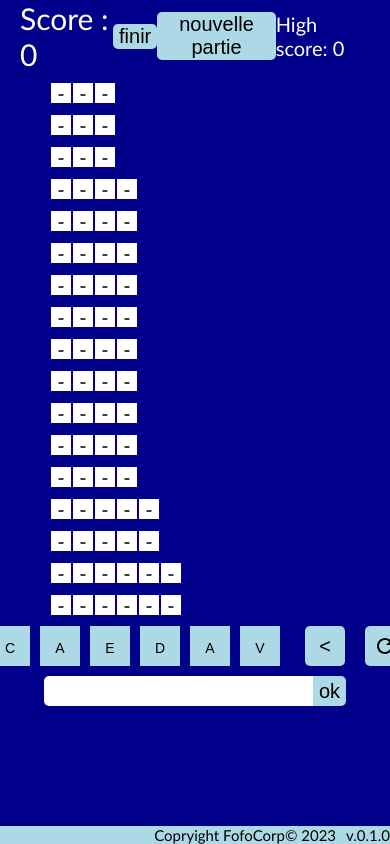
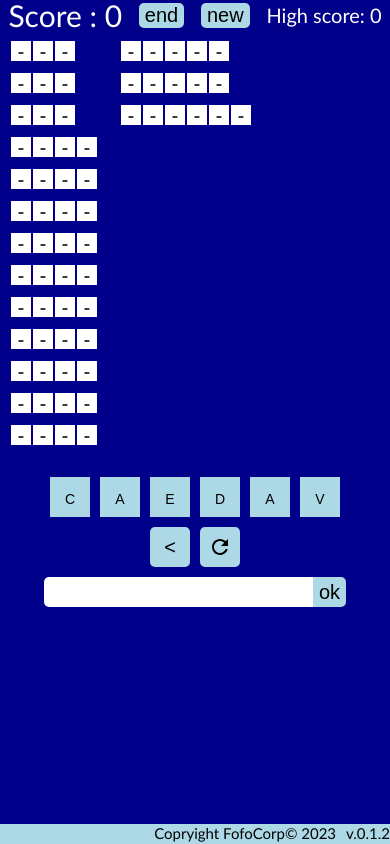
Before and after one commit to FaustineG/pressed-french, a Vue app: page / in a window 390 px wide. Built offline with nearby package versions, Linux system fonts and the light colour scheme.

Commit message:
add responsive

```diff
--- a/package.json
+++ b/package.json
@@ -1,6 +1,6 @@
 {
   "name": "pressed-french",
-  "version": "0.1.0",
+  "version": "0.1.2",
   "private": true,
   "scripts": {
     "dev": "vite",
@@ -16,6 +16,7 @@
   "dependencies": {
     "an-array-of-french-words": "^2.0.0",
     "firebase": "^10.3.0",
+    "lodash": "^4.17.21",
     "pinia": "^2.1.6",
     "vue": "^3.3.4",
     "vue-router": "^4.2.4"
--- a/src/App.vue
+++ b/src/App.vue
@@ -24,6 +24,11 @@ onMounted(() => {
 </template>
 
 <style lang="scss">
+main {
+  display: grid;
+  grid-template-rows: 3rem calc(70% - 3rem) calc(30% + 2rem);
+  height: 100%;
+}
 .version {
   position: fixed;
   bottom: 0;
@@ -31,6 +36,7 @@ onMounted(() => {
   display: flex;
   justify-content: flex-end;
   gap: 1rem;
+  height: 2rem;
   .copyright {
     font-size: 15px;
   }
--- a/src/components/GuessInput.vue
+++ b/src/components/GuessInput.vue
@@ -13,20 +13,6 @@ const allClicked = ref([false, false, false, false, false, false])
 const lettersClicked = computed(() =>
   allClicked.value.map((clicked, index) => ({ letter: letters.value[index], clicked, index }))
 )
-
-// const isCorrectGuess = (guess: string) => {
-//   let tempLetters = letters.value.toString()
-//   return guess
-//     .split('')
-//     .map((letter) => {
-//       const includesLetter = tempLetters.includes(letter)
-//       if (includesLetter) {
-//         tempLetters = tempLetters.replace(letter, '')
-//       }
-//       return includesLetter
-//     })
-//     .reduce((acc, val) => acc && val, true)
-// }
 
 const inputValue = computed({
   get: () => {
@@ -105,11 +91,13 @@ const onDelete = () => {
         {{ letter }}
       </button>
     </div>
+  </section>
+  <section class="buttons-section">
     <button @click="onDelete" class="delete-button">&lt;</button>
     <button @click="shuffle" class="shuffle-button"><img src="../assets/refresh.svg" /></button>
   </section>
   <section class="input-section">
-    <input type="text" v-model="inputValue" @keydown.prevent="onKeydown" />
+    <input type="text" v-model="inputValue" @keydown.prevent="onKeydown" @input.prevent />
     <button @click="onEnter">ok</button>
   </section>
 </template>
@@ -137,6 +125,11 @@ const onDelete = () => {
       background-color: grey;
     }
   }
+}
+
+.buttons-section {
+  display: flex;
+  gap: 1rem;
 
   .shuffle-button,
   .delete-button {
@@ -149,15 +142,22 @@ const onDelete = () => {
   }
 }
 
-@media (max-width: 600px) {
+@media (max-width: 1000px) {
   * {
     --letter-size: 4rem;
     --font-size: 3rem;
+  }
+
+  .input-section {
+    input {
+      pointer-events: none;
+    }
   }
 }
 
 .input-section {
   min-height: 3rem;
+  margin-top: 1rem;
 
   display: flex;
   input {
--- a/src/stores/words.ts
+++ b/src/stores/words.ts
@@ -25,12 +25,7 @@ export const useWordsStore = defineStore('words', () => {
   const mainWord = ref('')
   const allOtherWords = ref<string[]>([])
 
-  const allWords = computed(() => allOtherWords.value.concat(mainWord.value))
   const availableLetters = computed(() => mainWord.value.split('').sort(() => 0.5 - Math.random()))
-
-  // const relevantWords = computed(() =>
-  //   (words as string[]).filter((w) => w.length > 2 && w.length < 6 && !w.includes('-'))
-  // )
 
   const chooseWord = () => {
     const i = Math.floor(Math.random() * allSixLetterWords.length)
@@ -38,5 +33,5 @@ export const useWordsStore = defineStore('words', () => {
     allOtherWords.value = findAllOtherWords(relevantWords, mainWord.value)
   }
 
-  return { allWords, chooseWord, availableLetters }
+  return { allWords: allOtherWords, chooseWord, availableLetters }
 })
--- a/src/views/GameView.vue
+++ b/src/views/GameView.vue
@@ -43,30 +43,27 @@ const newGame = () => {
       Score :
       {{ score }}
     </p>
-    <button @click="giveUp">finir</button>
-    <button @click="newGame">nouvelle partie</button>
+    <button @click="giveUp">end</button>
+    <button @click="newGame">new</button>
     <p class="high-score">
       High score:
       {{ highScore }}
     </p>
   </header>
-  <main>
-    <div class="words">
+  <section class="words">
     <template v-for="{ value, visible, found } in wordGuesses" :key="value">
       <Word :word="value" :visible="visible" :found="found" />
     </template>
-    </div>
-  </main>
+  </section>
   <footer>
     <GuessInput v-model="currentGuess" :availableLetters="availableLetters" @enter="makeGuess" />
   </footer>
 </template>
 
 <style lang="scss">
-main {
+.words {
+  overflow-x: auto;
   padding: 0 2rem;
-
-  .words {
   display: flex;
   flex-direction: column;
   flex-wrap: wrap;
@@ -75,7 +72,6 @@ main {
   max-height: 70vh;
   padding: 1rem;
   font-variant: small-caps;
-  }
 }
 
 header {
@@ -95,8 +91,12 @@ header {
 }
 
 footer {
+  // position: fixed;
+  // bottom: 3rem;
   display: flex;
   flex-direction: column;
   align-items: center;
+  // flex-wrap: wrap;
+  // width: 100vw;
 }
 </style>
```
Also changed, not shown: src/assets/words.js (+10 -5 lines), 1 other file (tests, documents, lock files or other folders). Lines whose indentation alone changed are shown as unchanged.
